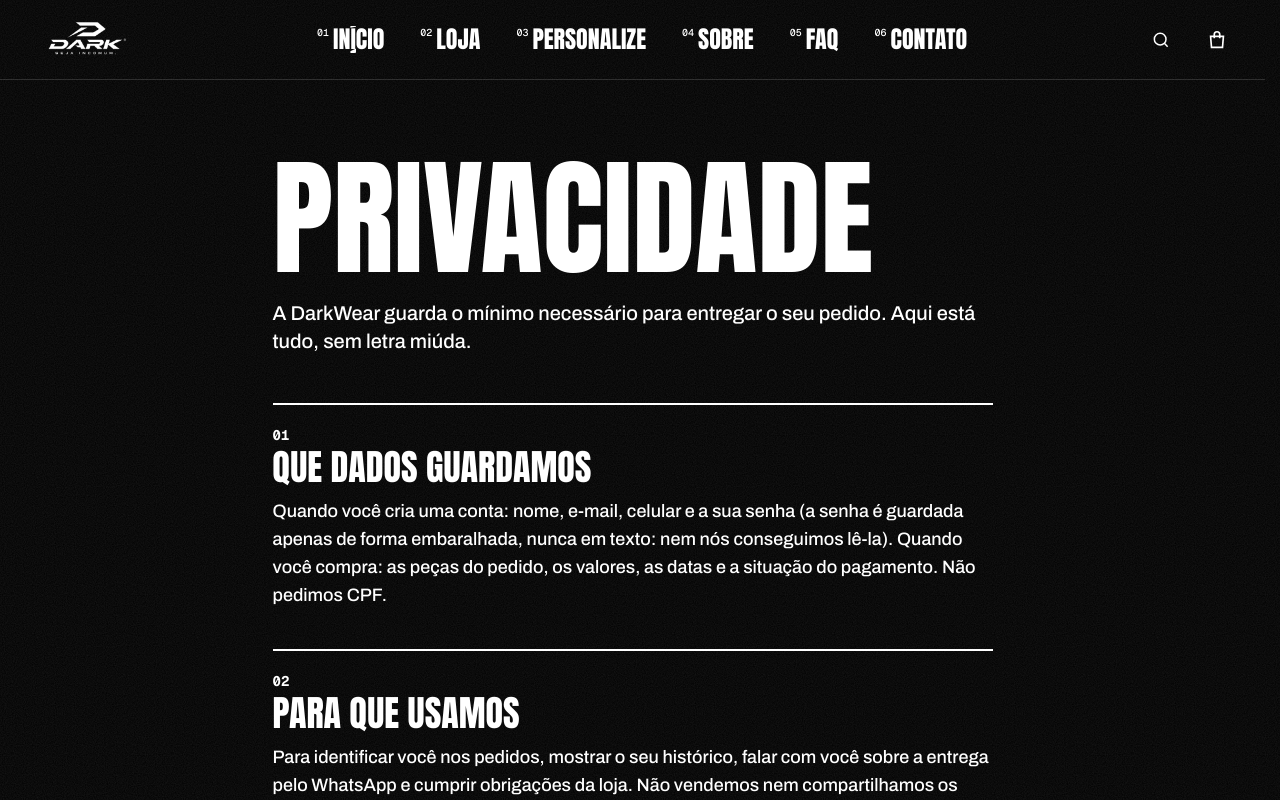
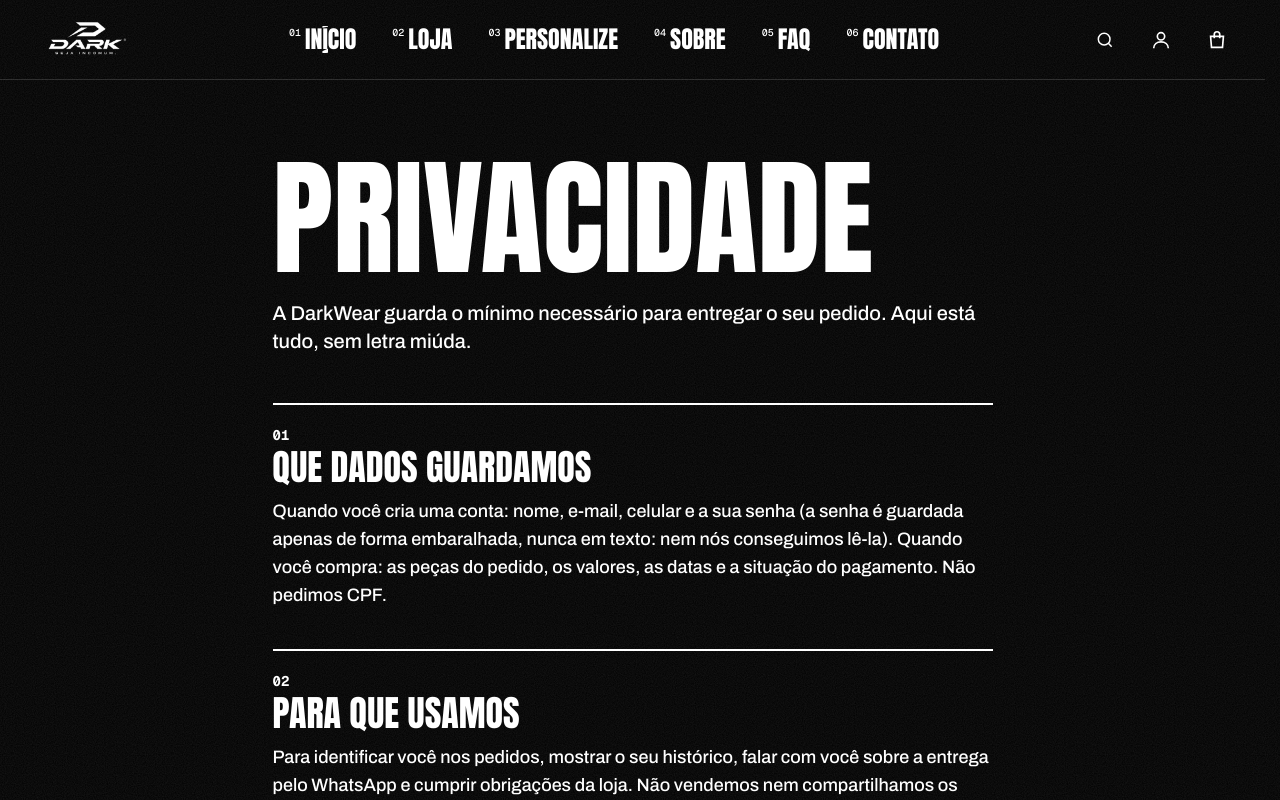
Before and after one commit to ObarbosaDev/LandingPage-DarkWear, a Next.js app: page /privacidade in a window 1280 px wide. Shown: the top 800 px of the page. Built offline with nearby package versions, Linux system fonts and the light colour scheme.

Commit message:
feat: link de conta no cabeçalho

```diff
--- a/src/components/Header.tsx
+++ b/src/components/Header.tsx
@@ -161,6 +161,14 @@ export function Header() {
             </button>
           )}
 
+          {/* Minha conta: leva a /conta (quem não está logado cai na tela de entrar e volta para cá). */}
+          <Link href="/conta" aria-label="Minha conta" className="flex h-12 w-12 items-center justify-center text-foreground hover:opacity-70">
+            <svg width="22" height="22" viewBox="0 0 24 24" fill="none" stroke="currentColor" strokeWidth="1.8" aria-hidden="true">
+              <circle cx="12" cy="8" r="4" />
+              <path d="M4 21c0-4.4 3.6-7 8-7s8 2.6 8 7" />
+            </svg>
+          </Link>
+
           {/* Ícone da sacola, com o número de peças (só aparece depois de ler o carrinho e se há itens). */}
           <Link
             href="/carrinho"
```
